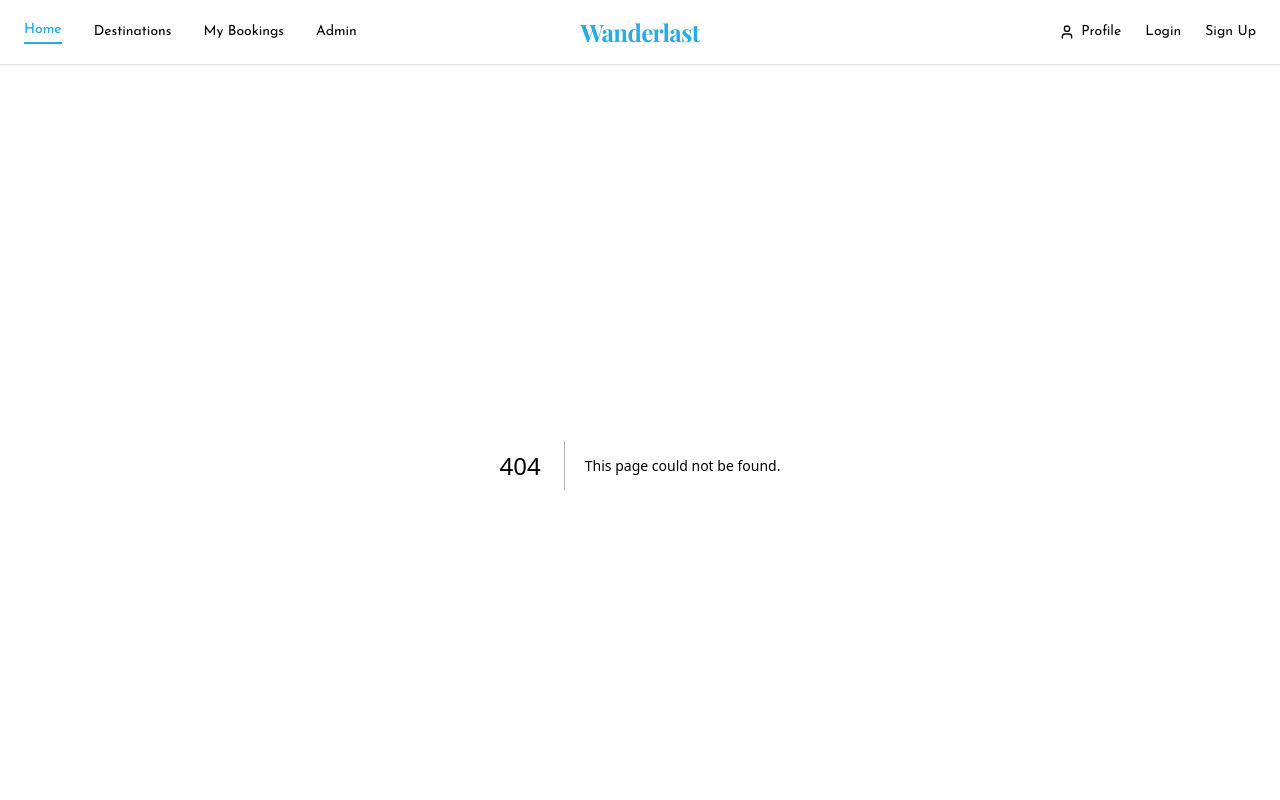
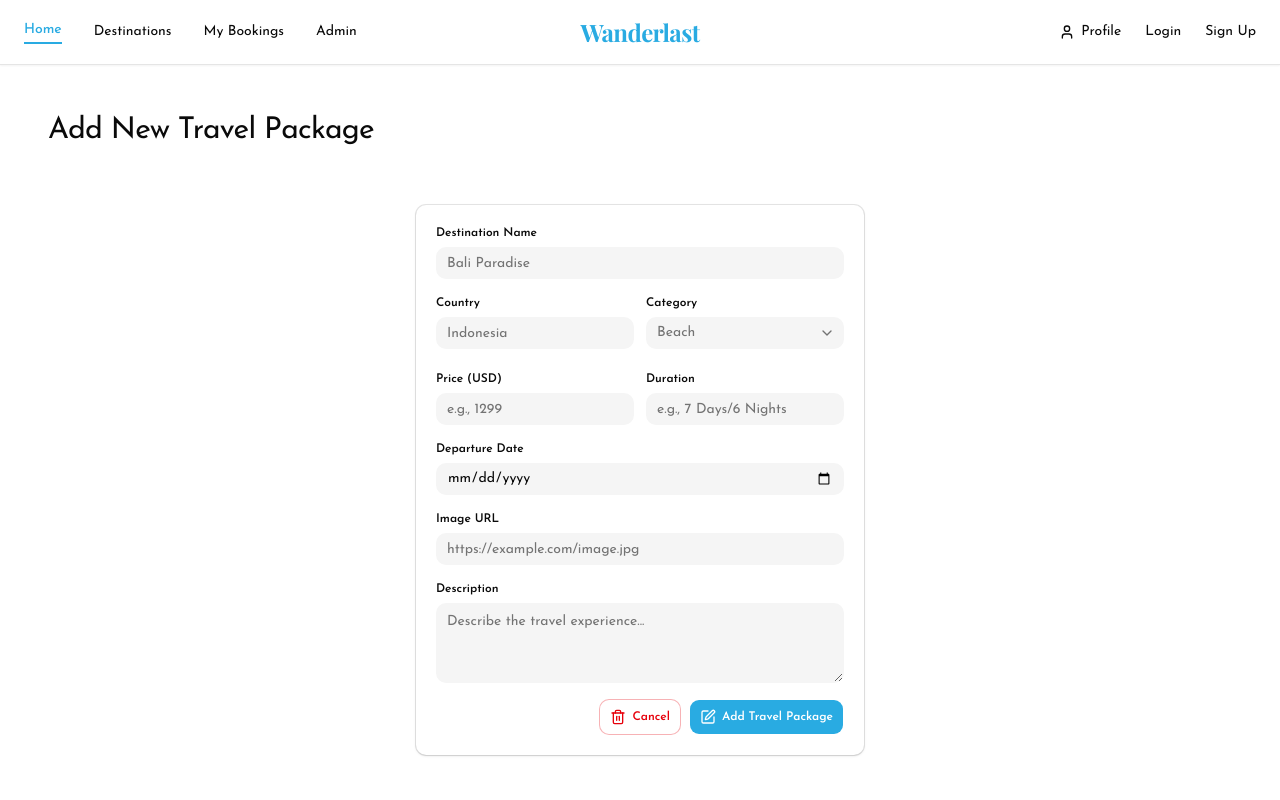
Before and after one commit to Wazida-in-code/Wanderlust-, a Next.js app: page /add-destination in a window 1280 px wide. Before the commit this address had no page. Shown: the top 800 px of the page. Built offline with nearby package versions, Linux system fonts and the light colour scheme.

Commit message:
Added: Destination-Form

```diff
--- a/src/app/addDestination/page.tsx
+++ b/src/app/add-destination/page.tsx
@@ -25,8 +25,21 @@ const categories = [
 ]
 
 function AddDestinationPage() {
-  function handleSubmit(event: React.FormEvent<HTMLFormElement>) {
+  async function handleSubmit(event: React.FormEvent<HTMLFormElement>) {
     event.preventDefault()
+
+    const formData = new FormData(event.currentTarget)
+    const destinationData = Object.fromEntries(formData.entries())
+
+    const res = await fetch('http://localhost:8000/add-destination', {
+      method: "POST",
+      headers: {
+        "Content-Type": "application/json",
+      },
+      body: JSON.stringify(destinationData)
+    });
+    const result = await res.json();
+    console.log(result);
   }
 
   function handleCancel(event: React.MouseEvent<HTMLButtonElement>) {
@@ -141,7 +154,7 @@ function AddDestinationPage() {
               </Label>
               <Input
                 id="image-url"
-                name="imageUrl"
+                name="image"
                 type="url"
                 placeholder="https://example.com/image.jpg"
                 className="border-transparent bg-muted"
```
